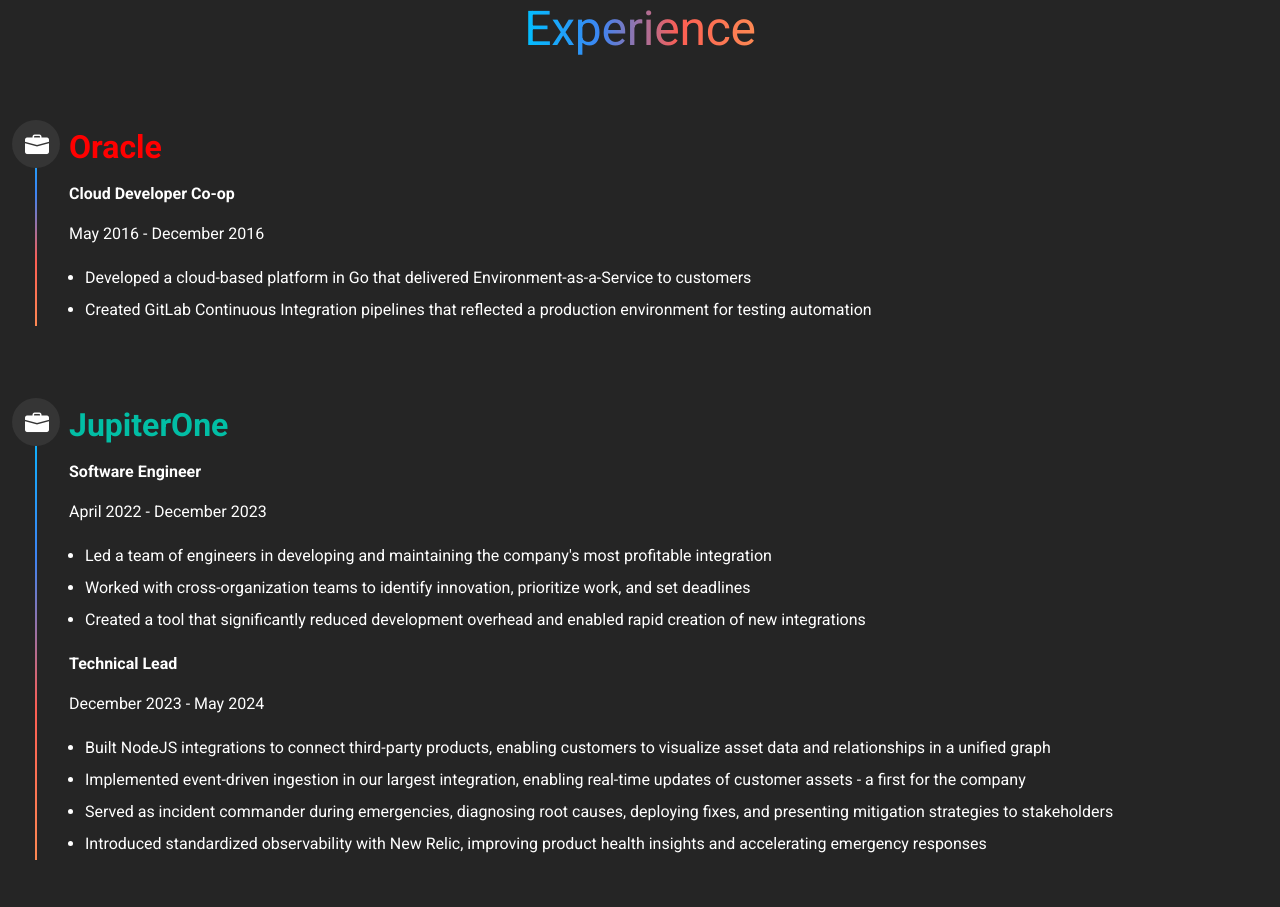
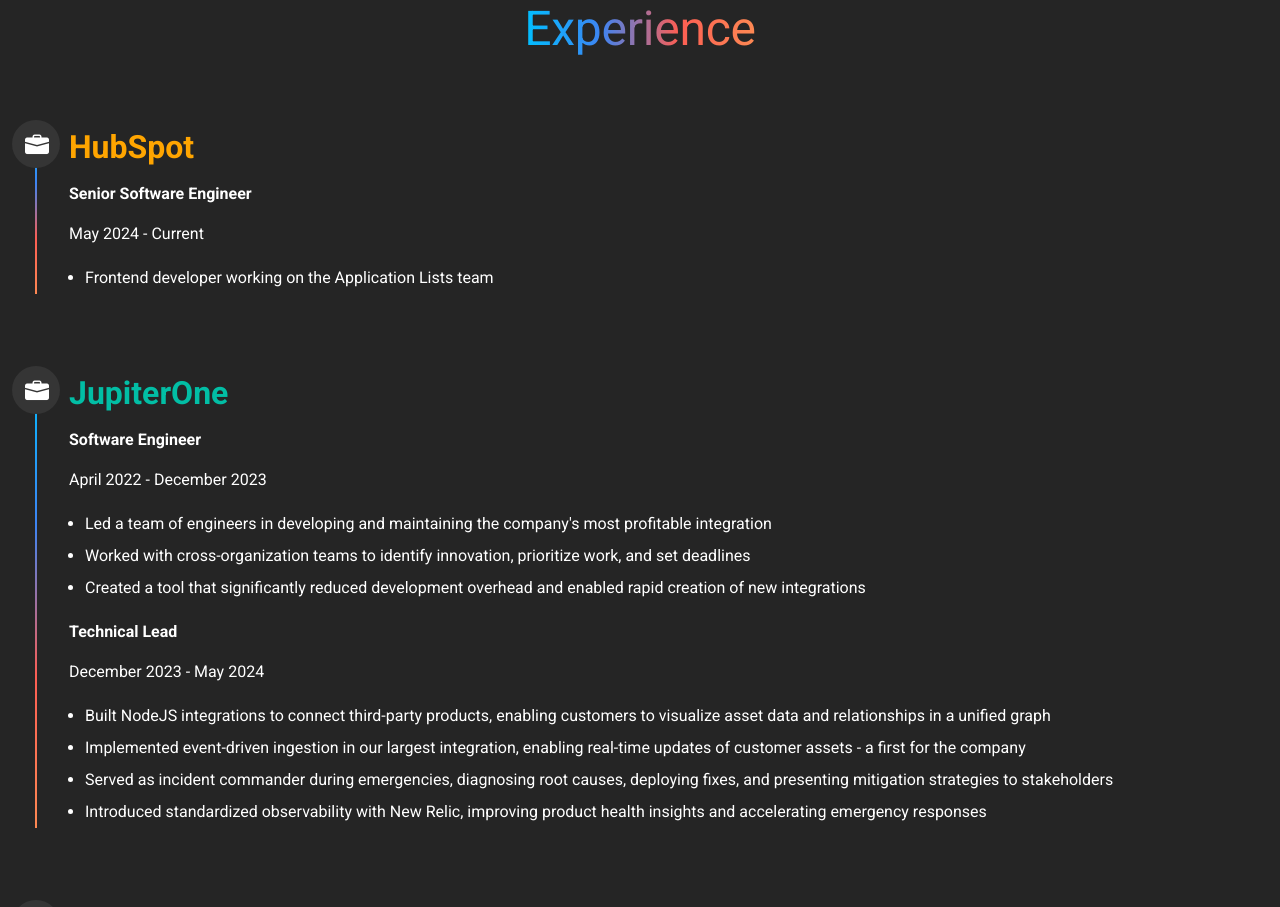
Before and after one commit to JakeFerrero/portfolio, a Next.js app: page /portfolio/ in a window 1280 px wide. Shown: the part 2180-3087 px from the top of the page. Built offline with nearby package versions, Linux system fonts and the light colour scheme.

Commit message:
update first exp to hubspot

```diff
--- a/src/app/components/experience/experience.tsx
+++ b/src/app/components/experience/experience.tsx
@@ -42,15 +42,13 @@
       </div>
       <div className={style.subsection}>
         <ExperienceBlock
-          company="Oracle"
-          color="red"
-          titles={['Cloud Developer Co-op']}
-          startDates={['May 2016']}
-          endDates={['December 2016']}
+          company="HubSpot"
+          color="orange"
+          titles={['Senior Software Engineer']}
+          startDates={['May 2024']}
           bulletPoints={[
             [
-              'Developed a cloud-based platform in Go that delivered Environment-as-a-Service to customers',
-              'Created GitLab Continuous Integration pipelines that reflected a production environment for testing automation'
+              'Frontend developer working on the Application Lists team'
             ]
           ]}
         />
```
